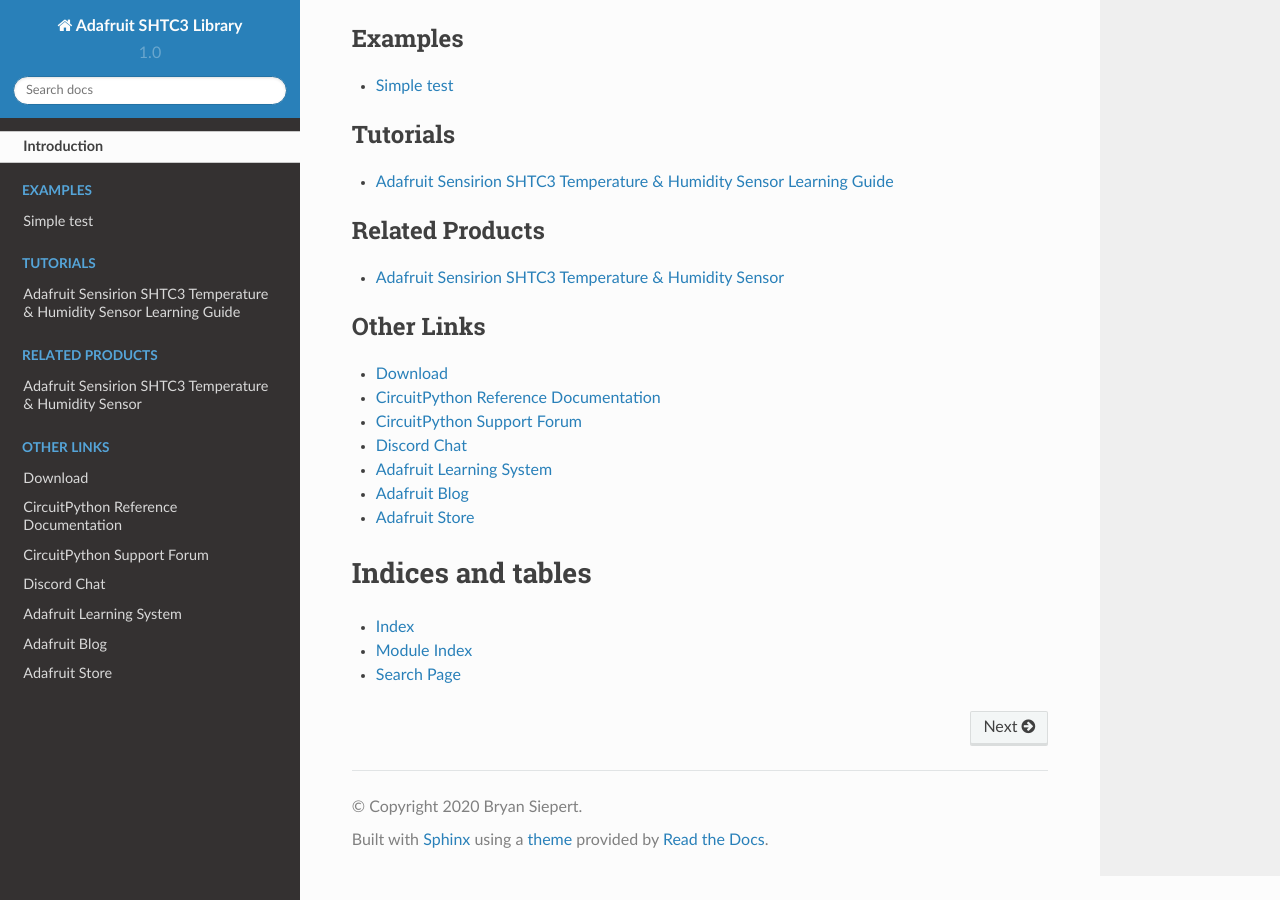
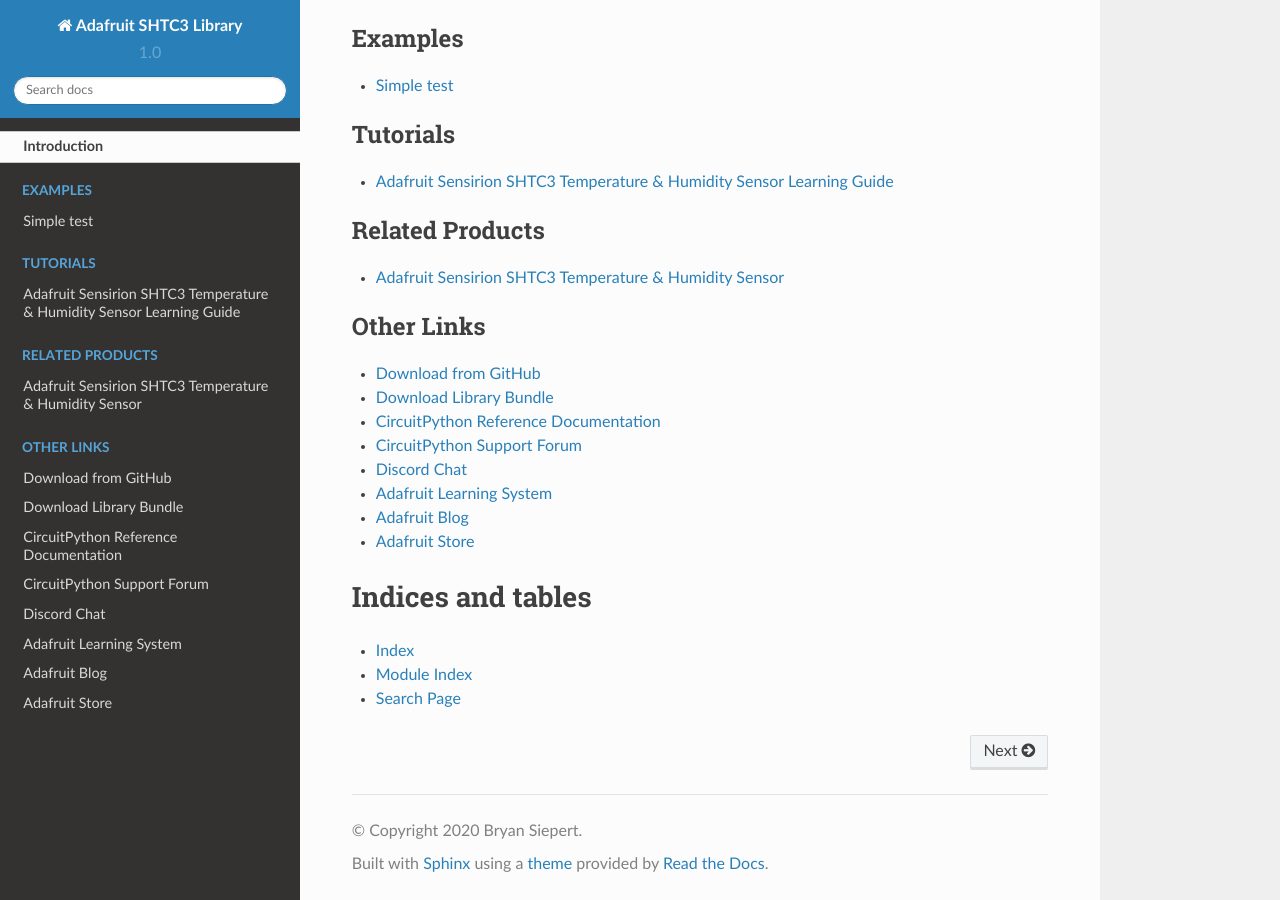
Before and after one commit to adafruit/Adafruit_CircuitPython_SHTC3, a Sphinx documentation site: the page built from docs/index.rst, in a window 1280 px wide and 900 px high, scrolled down 1663 px. Built offline with Sphinx 7.4.7 and the Read the Docs theme 2.0.0, drawn with Linux system fonts in a browser that asks for light colours.

Commit message:
Added cp.org link to index.rst

```diff
--- a/docs/index.rst
+++ b/docs/index.rst
@@ -33,7 +33,8 @@
 .. toctree::
     :caption: Other Links
 
-    Download <https://github.com/adafruit/Adafruit_CircuitPython_SHTC3/releases/latest>
+    Download from GitHub <https://github.com/adafruit/Adafruit_CircuitPython_SHTC3/releases/latest>
+    Download Library Bundle <https://circuitpython.org/libraries>
     CircuitPython Reference Documentation <https://docs.circuitpython.org>
     CircuitPython Support Forum <https://forums.adafruit.com/viewforum.php?f=60>
     Discord Chat <https://adafru.it/discord>
```
